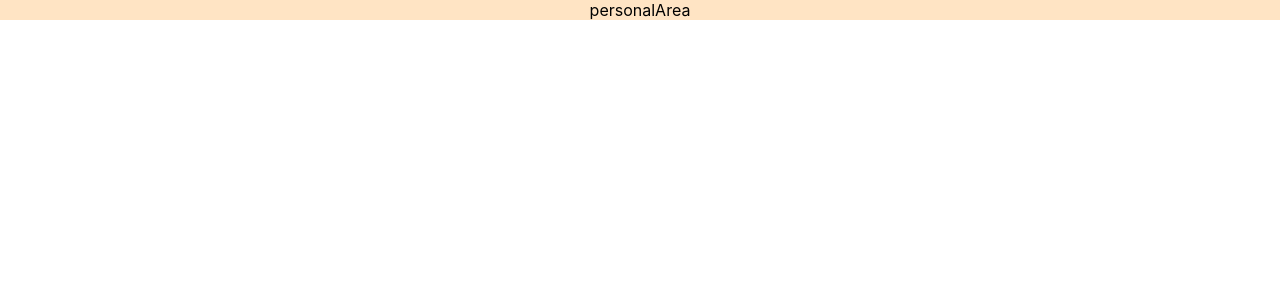
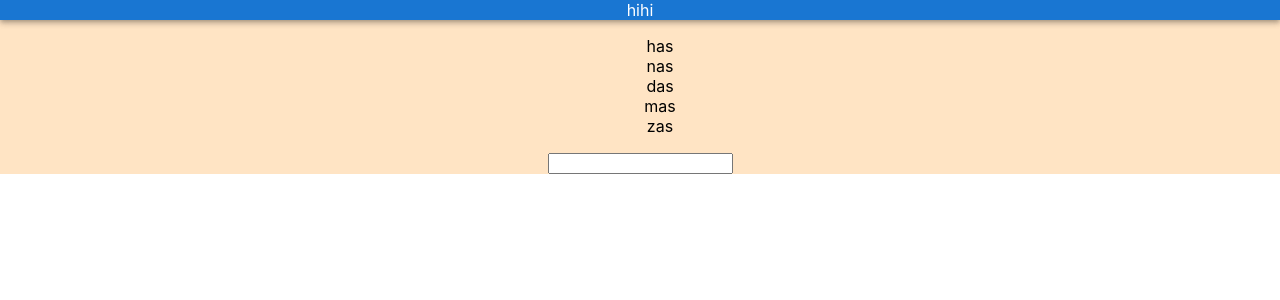
Before and after one commit to dezo103/personal_area, a React (Create React App) app: page / in a window 1280 px wide. Shown: the top 300 px of the page. Built offline with nearby package versions, Linux system fonts and the light colour scheme.

Commit message:
create base structure of components

```diff
--- a/src/app/App.tsx
+++ b/src/app/App.tsx
@@ -1,11 +1,15 @@
 import React from 'react';
+import AppBar from '@mui/material/AppBar';
 
 import './App.scss';
+import {ContactsArea} from '../components/ContactsArea/ContactsArea';
+
 
 function App() {
   return (
     <div className="App">
-      personalArea
+        <AppBar position="static">hihi</AppBar>
+        <ContactsArea  />
     </div>
   );
 }
--- /dev/null
+++ b/src/components/ContactsArea/ContactsArea.tsx
@@ -0,0 +1,13 @@
+import React from 'react';
+
+import {ContactsList} from './ContactsList/ContactsList';
+
+
+export const ContactsArea = () => {
+    return (
+        <div>
+            <ContactsList />
+            <input type="text"/>
+        </div>
+    );
+};
--- /dev/null
+++ b/src/components/ContactsArea/ContactsList/Contact/Contact.tsx
@@ -0,0 +1,12 @@
+import React from 'react';
+
+import {ContactPropsType} from '../../../../types/PropsTypes';
+//import style from './Contact/Contact.module.scss'
+
+export const Contact = (props: ContactPropsType) => {
+    return (
+        <div>
+            <li>{props.contactName}</li>
+        </div>
+    );
+};
--- /dev/null
+++ b/src/components/ContactsArea/ContactsList/ContactsList.module.scss
@@ -0,0 +1,3 @@
+.contactList {
+  list-style-type: none;
+}
--- /dev/null
+++ b/src/components/ContactsArea/ContactsList/ContactsList.tsx
@@ -0,0 +1,23 @@
+import React from 'react';
+import {v1} from 'uuid';
+
+import {Contact} from './Contact/Contact';
+import style from './ContactsList.module.scss';
+
+
+export const ContactsList = () => {
+
+    const contacts = [
+        {id: v1(), name: 'has'},
+        {id: v1(), name: 'nas'},
+        {id: v1(), name: 'das'},
+        {id: v1(), name: 'mas'},
+        {id: v1(), name: 'zas'}
+    ]
+
+    return (
+        <ul className = {style.contactList}>
+            {contacts.map(c => <Contact contactName = {c.name}/>)}
+        </ul>
+    );
+};
--- /dev/null
+++ b/src/types/PropsTypes.ts
@@ -0,0 +1,3 @@
+export type ContactPropsType = {
+    contactName: string
+}
```
Also changed, not shown: src/components/ContactsArea/ContactsArea.module.scss (added), src/components/ContactsArea/ContactsList/Contact/Contact.module.scss (added).
